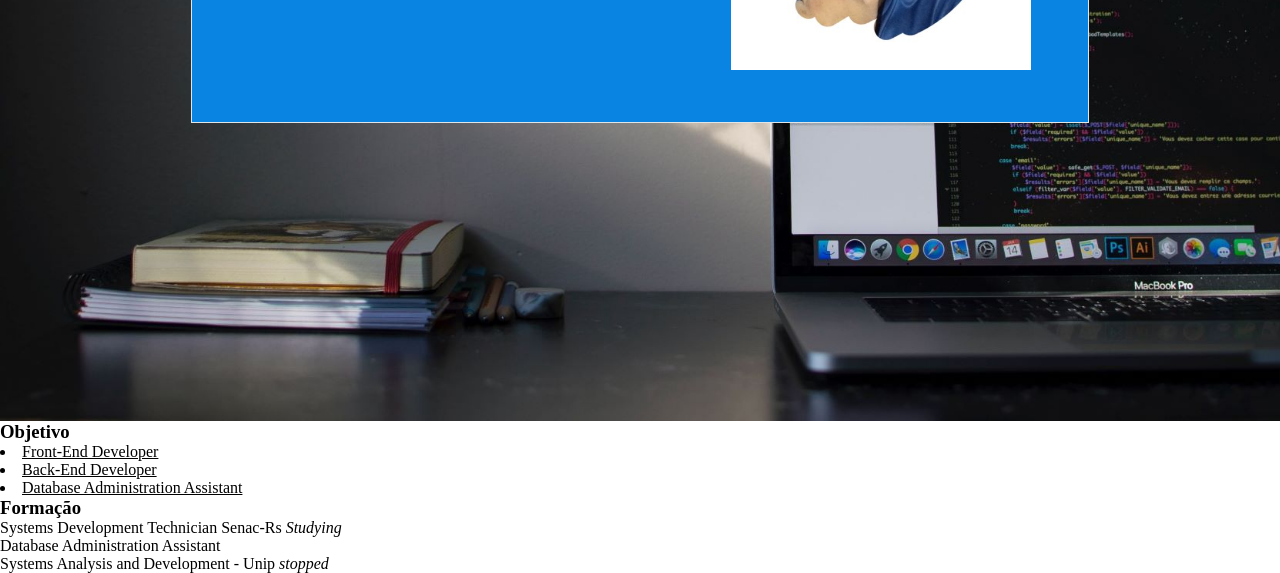
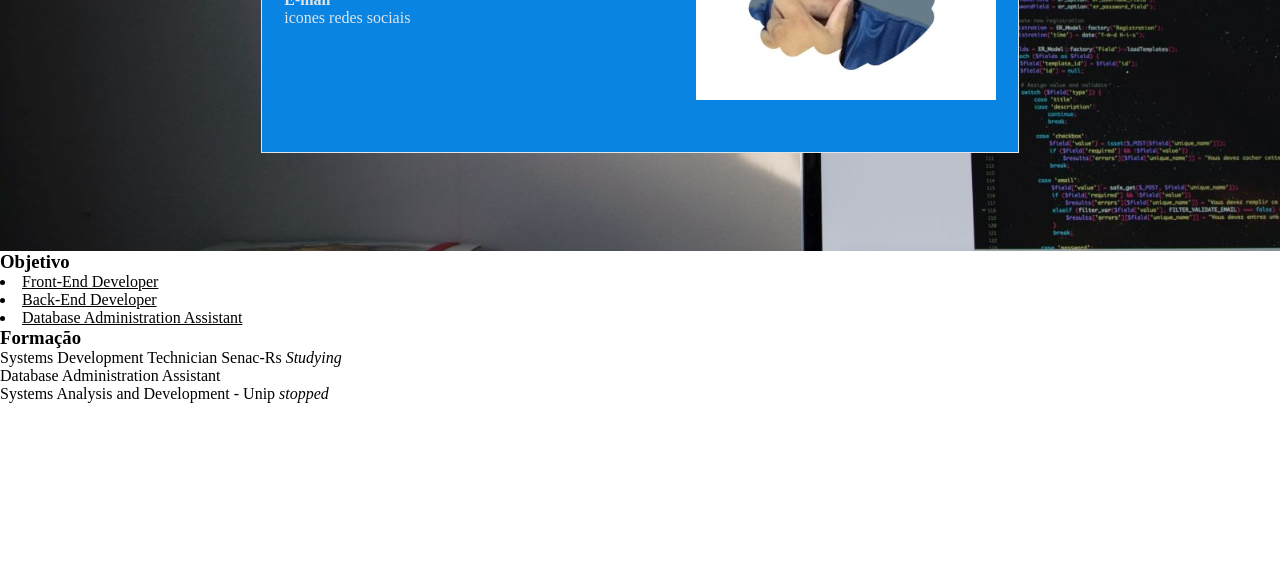
Before and after one commit to cristianrs-dev/meuSite, a plain HTML site: page curriculo.html in a window 1280 px wide. Shown: the part 349-922 px from the top of the page. After the commit the page ends 800 px from the top, so only its background shows below. Drawn offline with Linux system fonts and the light colour scheme.

Commit message:
ajustes no perfil do curriculo

```diff
--- a/css/stylecv.css
+++ b/css/stylecv.css
@@ -3,13 +3,12 @@
     padding: 0;
 }
 header{
-    padding-top: 70px;
+    padding: 100px;
     background-image: url(../img/emile-perron-xrVDYZRGdw4-unsplash.jpeg);
     background-repeat: no-repeat;
-    background-attachment: scroll;
+    background-attachment:fixed;
     background-size: cover;
-    height: 700px;
-    opacity: 1;
+    height: 400px;
 }
 .card{
     background-color:#0984e3;
@@ -18,7 +17,7 @@ header{
     color:#dfe6e9;
     position: relative;
     overflow: hidden;
-    margin: auto;
+    margin:auto;
     display: flex;
     flex-direction: row;
     border: 1px solid;
```
